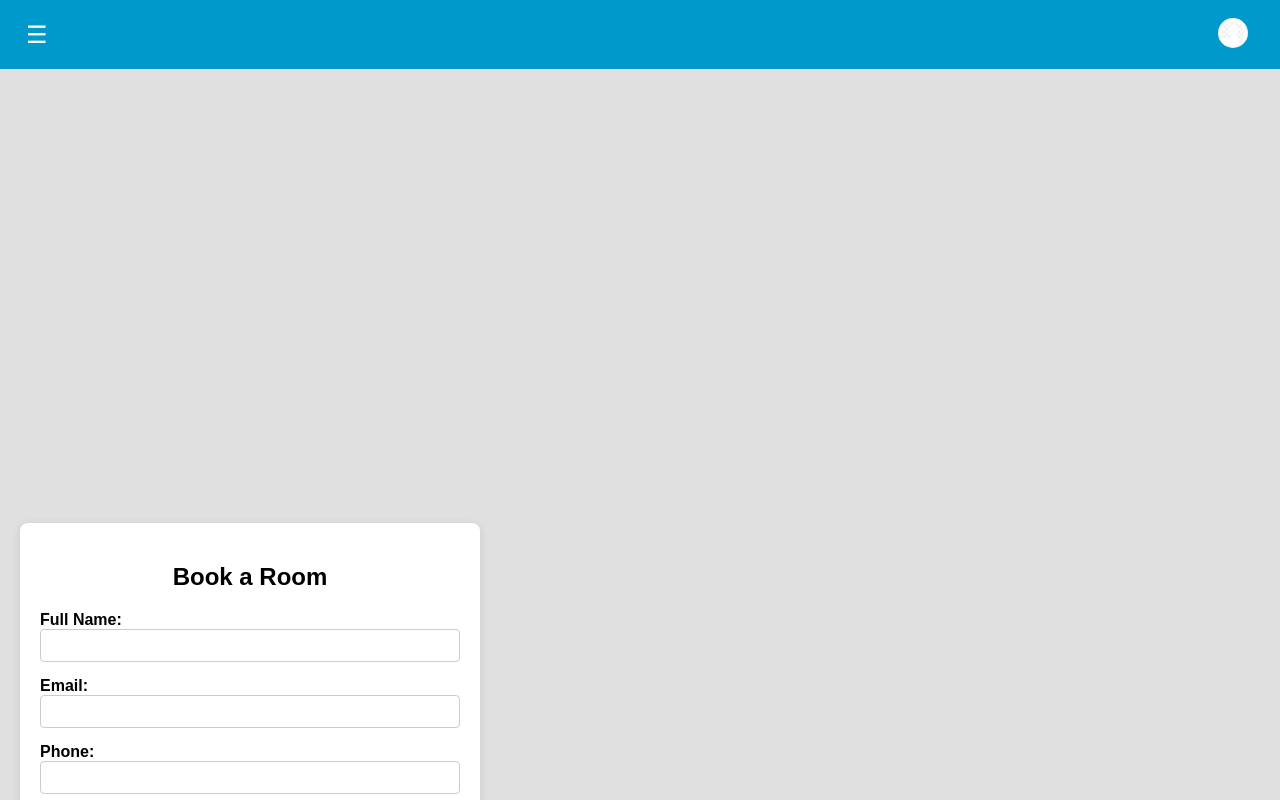
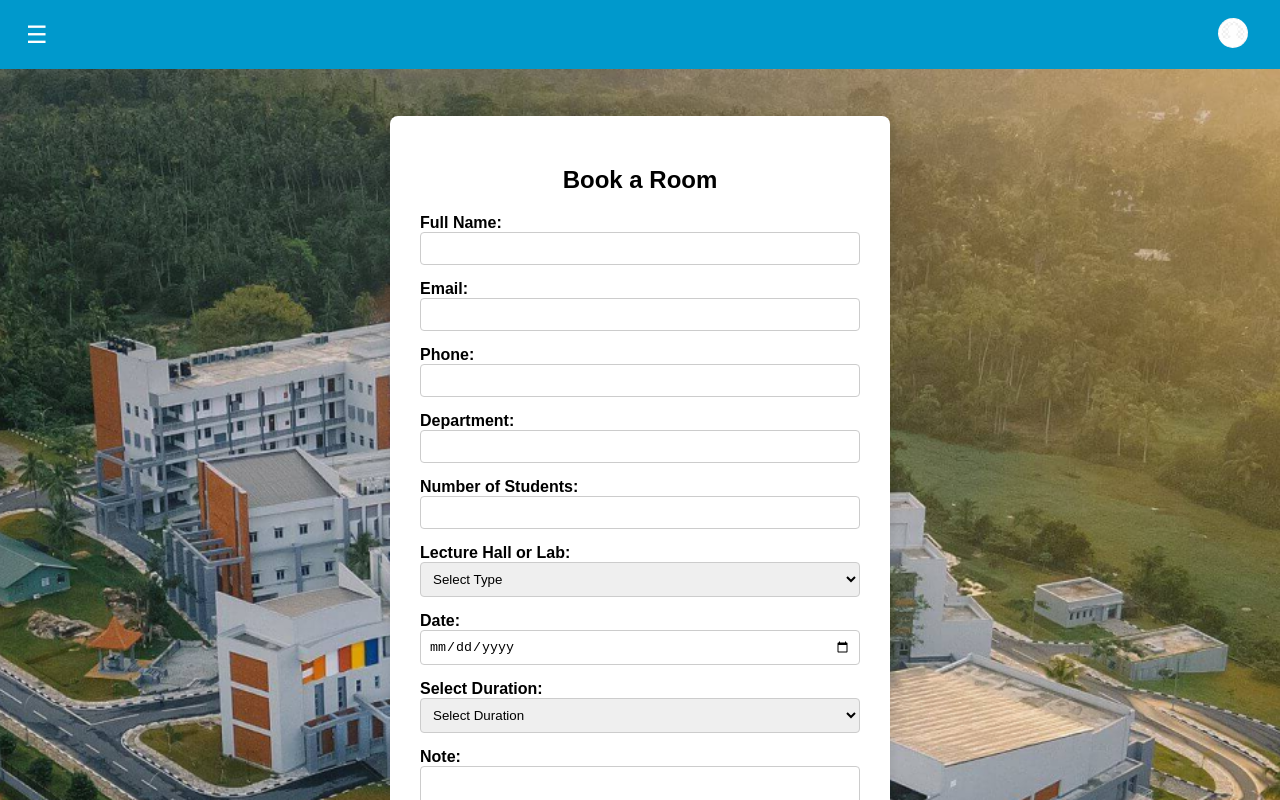
Before and after one commit to gunathilakax/ReservationSystem, a React (Vite) app in the folder frontend/: page /booking in a window 1280 px wide. Shown: the top 800 px of the page. Built offline with nearby package versions, Linux system fonts and the light colour scheme; no server answers.

Commit message:
Corrections

```diff
--- a/frontend/src/pages/AdminBooking.css
+++ b/frontend/src/pages/AdminBooking.css
@@ -16,7 +16,7 @@
   box-shadow: 0 4px 12px rgba(0, 0, 0, 0.1);
   padding: 30px;
   width: 100%;
-  max-width: 500px; /* Maximum width of the form */
+  width: 500px; /* Maximum width of the form */
   display: flex;
   flex-direction: column;
   align-items: center;
--- a/frontend/src/pages/Labs.css
+++ b/frontend/src/pages/Labs.css
@@ -1,6 +1,6 @@
 /* src/pages/Labs.css */
   .lec-labs-container {
-    margin-top: 100px;
+    margin-top: 70px;
     padding: 50px;
     background-color: #fff;
     border-radius: 8px;
--- a/frontend/src/pages/LectureHalls.css
+++ b/frontend/src/pages/LectureHalls.css
@@ -1,6 +1,6 @@
 /* src/pages/LectureHalls.css */
 .lec-lecture-halls-container {
-  margin-top: 1000px;
+  margin-top: 60px;
   padding: 50px;
   background-color: #fff;
   border-radius: 8px;
--- a/frontend/src/pages/LecturerBookingPage.css
+++ b/frontend/src/pages/LecturerBookingPage.css
@@ -1,32 +1,42 @@
+.full-section{
+  display: flex;
+  justify-content: center;
+  align-items: center;
+  min-height: 100vh; /* Full height of the viewport */
+  background-image: url("../assets/bgimg.png");
+  background-size: cover;
+  background-position: center; /* Center the background image */
+
+}
+
 .lecbookingpage-booking-containor {
-  padding: 20px;
+  flex-direction: column;
+  margin-top: 80px;
+  }
+
+.lecbookingpage-forem-section {
+  background-color: white;
+  border-radius: 8px;
+  box-shadow: 0 4px 12px rgba(0, 0, 0, 0.1);
+  padding: 30px;
+  width: 100%;
+  width: 500px; /* Maximum width of the form */
   display: flex;
   flex-direction: column;
   align-items: center;
-  padding: 20px;
-  width: 500px;
-  min-height: 100vh; /* Ensure full height */
-  margin-top: 67px;
-  }
-
-.lecbookingpage-forem-section {
-  margin-top: 400px;
-  background-color: white; /* White background for the form */
-  border-radius: 8px; /* Rounded corners */
-  box-shadow: 0 2px 10px rgba(0, 0, 0, 0.1); /* Subtle shadow */
-  padding: 20px;
-  max-width: 500px; /* Limit form width */
-  width: 100%; /* Responsive width */
 }
 
 .lecbookingpage-booking-containor h2 {
-  text-align: center;
+  color: #333333;
+  font-size: 24px;
+  font-weight: bold;
   margin-bottom: 20px;
 }
 
 .lecbookingpage-booking-containor form {
   display: flex;
   flex-direction: column;
+  width: 100%;
 }
 
 .lecbookingpage-booking-containor form div {
--- a/frontend/src/pages/LecturerBookingPage.jsx
+++ b/frontend/src/pages/LecturerBookingPage.jsx
@@ -102,6 +102,7 @@ const LecturerBookingPage = () => {
   };
 
   return (
+    <div className="full-section">
     <div className="lecbookingpage-booking-containor">
       <LecturerNavBar /><br /><br />
       <div className="lecbookingpage-forem-section">
@@ -236,6 +237,7 @@ const LecturerBookingPage = () => {
         </div>
       </div>
     </div>
+    </div>
   );
 };
 
--- a/frontend/src/pages/ReservationRequests.css
+++ b/frontend/src/pages/ReservationRequests.css
@@ -1,5 +1,5 @@
 .reservation-requests-container {
-    margin-top: 200px;
+    margin-top: 50px;
     display: flex;
     flex-direction: column;
     align-items: center;
@@ -13,9 +13,10 @@
 }
 
 .reservation-requests-container h2 {
+    font-size: 2rem;
     margin-bottom: 20px;
-    color: black;
-    font-size: 2rem;
+    color: black; /* Darker text for better contrast */
+    text-align: center; /* Center the heading */
 }
 
 .reservation-requests-error {
@@ -25,11 +26,15 @@
 }
 
 .reservation-requests {
+    margin-top: 50px;
     width: 100%;
     max-width: 800px; /* Limit width */
+    padding: 20px;
     display: flex;
     flex-direction: column;
     gap: 15px; /* Spacing between cards */
+    background-color: rgba(255, 255, 255, 0.8); /* Slightly transparent white for better contrast */
+    border-radius: 10px; /* Rounded corners for the content area */
 }
 
 .reservation-requests-card {
--- a/frontend/src/pages/ReservationRequests.jsx
+++ b/frontend/src/pages/ReservationRequests.jsx
@@ -53,9 +53,10 @@ const ReservationRequests = () => {
   return (
     <div className="reservation-requests-container">
       <AdminNavBar />
-      <h2>All Booking Requests</h2>
+
       {error && <p className="reservation-requests-error">{error}</p>}
       <div className="reservation-requests">
+      <h2>All Booking Requests</h2>
         {bookingRequests.length > 0 ? (
           bookingRequests.map((request) => (
             <div
--- a/frontend/src/pages/ReservationsPage.css
+++ b/frontend/src/pages/ReservationsPage.css
@@ -1,18 +1,23 @@
 .my-reservations-page {
-  margin-top: 200px;
+  margin-top: 50px;
   display: flex;
   flex-direction: column;
   align-items: center;
   padding: 20px;
   min-height: 100vh; /* Ensure full height */
-  /*background-color: #f9f9f9; /* Light background color */
-  width: 1000px;
+  width: 100%; /* Make it responsive */
   background-image: url("../assets/bgimg.png");
+  background-size: cover; /* Ensure the background image covers the area */
 }
 
 .my-reservation-content {
+  margin-top: 50px;
   width: 100%;
   max-width: 800px; /* Limits the width for better readability */
+  padding: 20px; /* Add padding for inner spacing */
+  background-color: rgba(255, 255, 255, 0.8); /* Slightly transparent white for better contrast */
+  border-radius: 10px; /* Rounded corners for the content area */
+  box-shadow: 0 4px 10px rgba(0, 0, 0, 0.1); /* Shadow for depth */
 }
 
 .my-reservation-content h2 {
```
